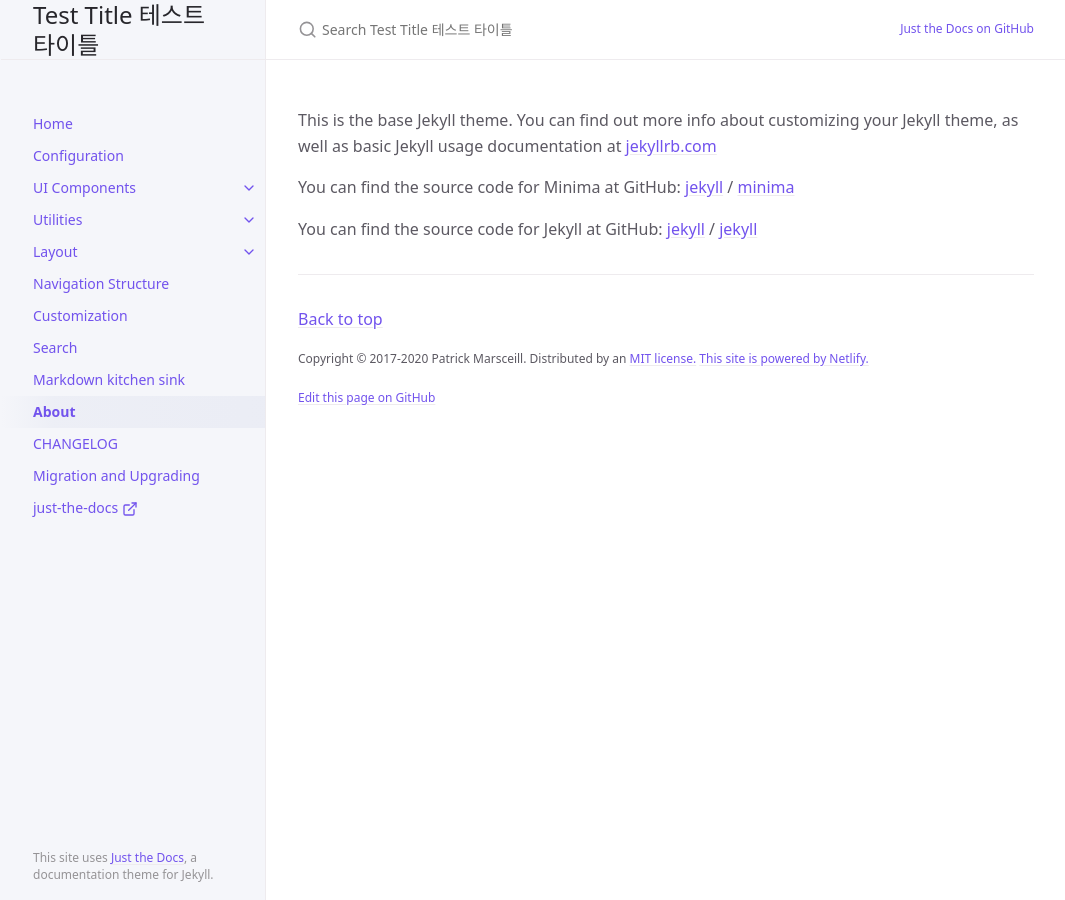
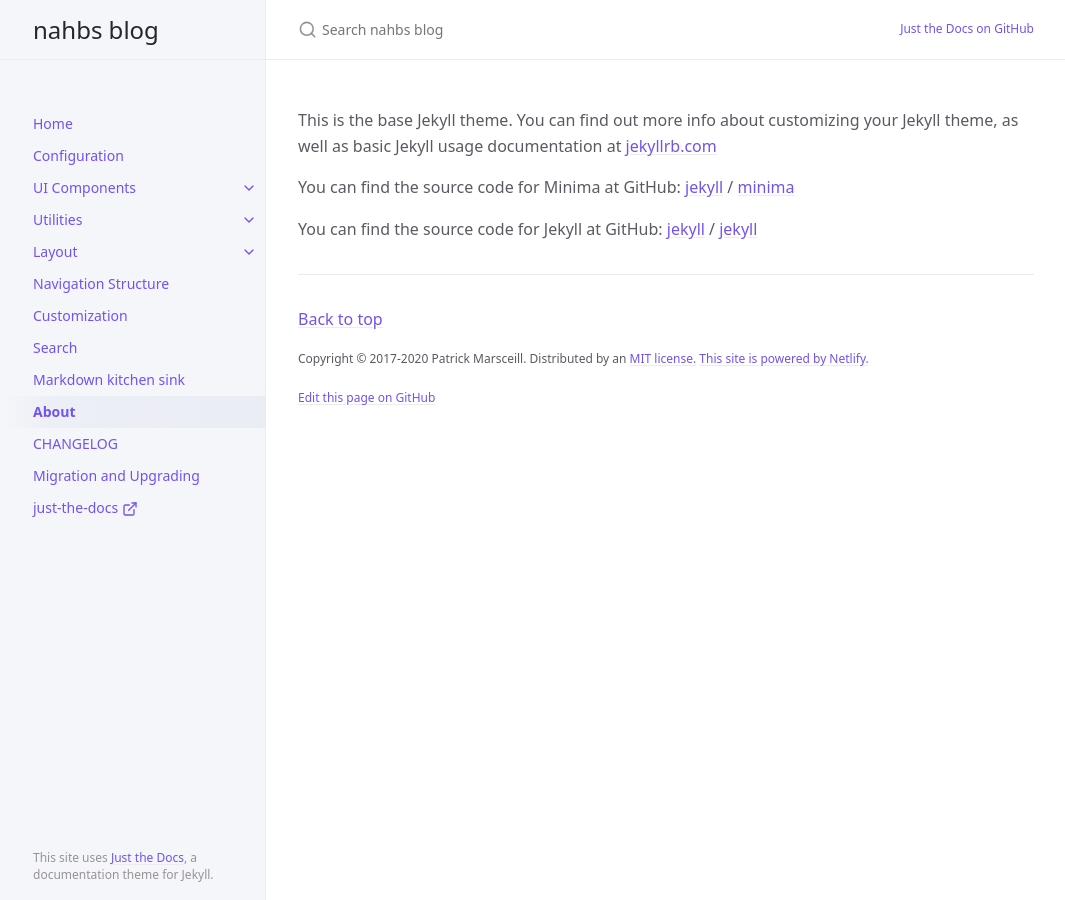
Before and after one commit to nah-bs/nah-bs.github.io, a Jekyll site: the page built from about.markdown, in a window 1280 px wide. Shown: the whole page, without its empty margins (106-1171 px from the left). Built offline with Jekyll 4.4.1, drawn with Linux system fonts in a browser that asks for light colours.

Commit message:
Update _config.yml

```diff
--- a/_config.yml
+++ b/_config.yml
@@ -13,7 +13,7 @@
 # you will see them accessed via {{ site.title }}, {{ site.github_repo }}, and so on.
 # You can create any custom variable you would like, and they will be accessible
 # in the templates via {{ site.myvariable }}.
-title: Test Title 테스트 타이틀
+title: nahbs blog
 description: A Jekyll theme for documentation
 baseurl: "" # the subpath of your site, e.g. /blog
 url: "https://nah-bs.github.io" # the base hostname & protocol for your site, e.g. http://example.com
```
